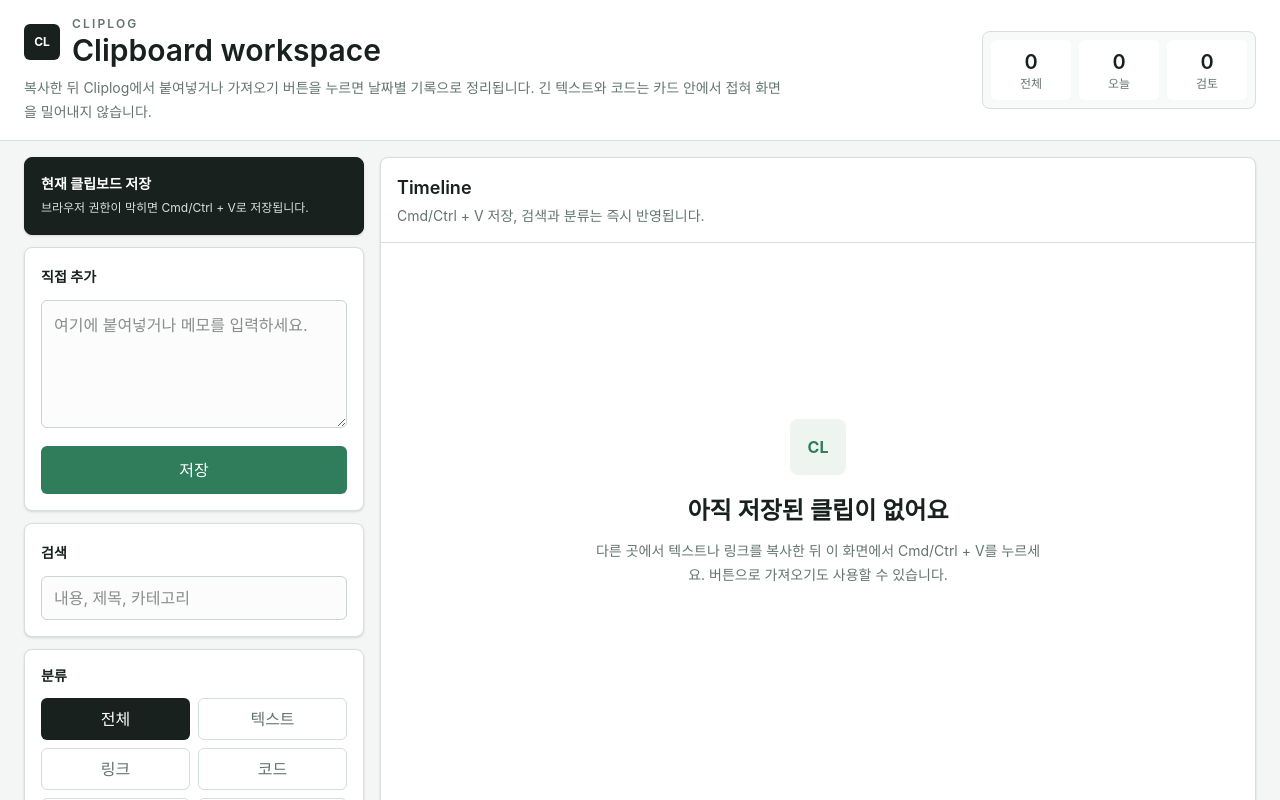
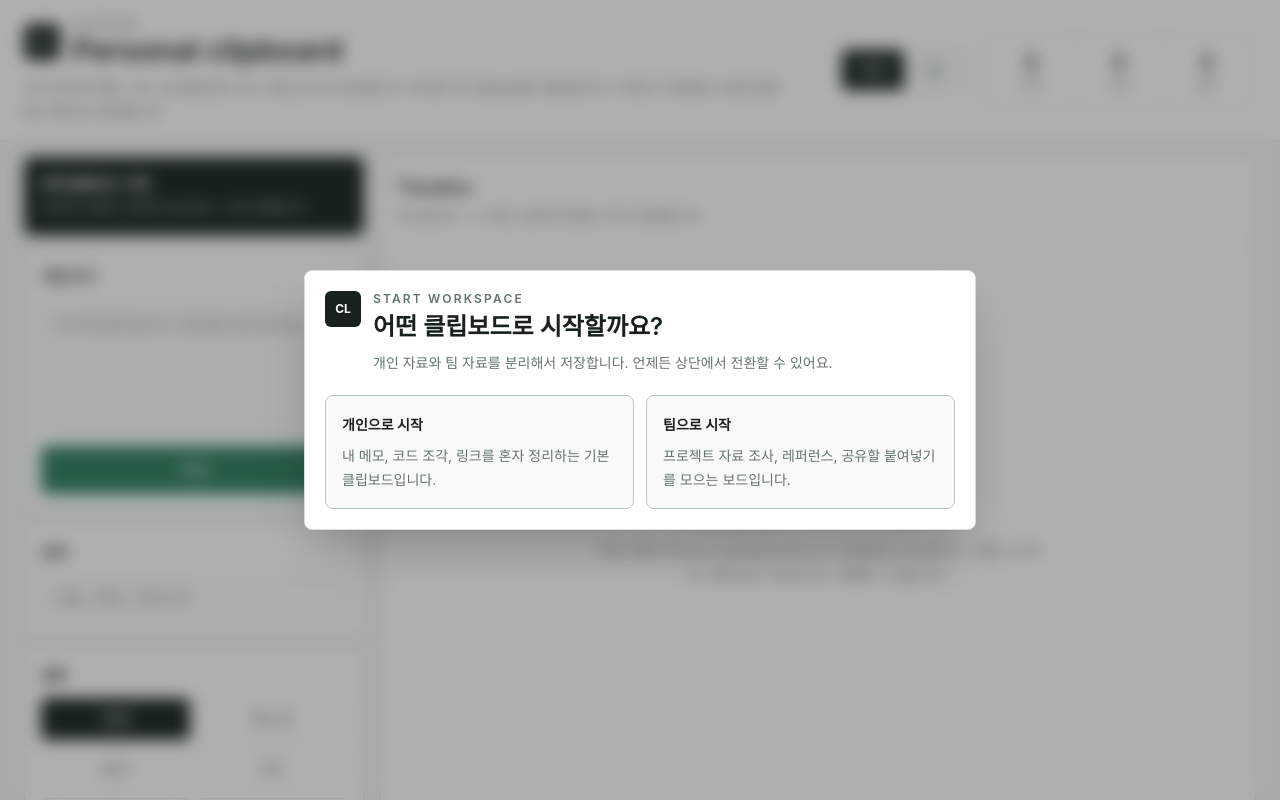
Before and after one commit to pjy2163/Clipspace, a Next.js app: page / in a window 1280 px wide. Shown: the top 800 px of the page. Built offline with nearby package versions, Linux system fonts and the light colour scheme.

Commit message:
feat: add personal and team workspaces

```diff
--- a/src/app/page.tsx
+++ b/src/app/page.tsx
@@ -3,6 +3,7 @@
 import { useEffect, useMemo, useState } from "react";
 
 type ClipType = "text" | "link" | "code" | "contact" | "sensitive";
+type WorkspaceMode = "personal" | "team";
 
 type Clip = {
   id: string;
@@ -16,7 +17,31 @@ type Clip = {
   flagged: boolean;
 };
 
-const STORAGE_KEY = "cliplog.clips.v1";
+const WORKSPACE_KEY = "cliplog.workspace.v1";
+const STORAGE_KEYS: Record<WorkspaceMode, string> = {
+  personal: "cliplog.clips.personal.v1",
+  team: "cliplog.clips.team.v1",
+};
+
+const workspaceCopy: Record<
+  WorkspaceMode,
+  { label: string; title: string; description: string; empty: string; status: string }
+> = {
+  personal: {
+    label: "개인",
+    title: "Personal clipboard",
+    description: "내가 복사한 메모, 코드, 링크를 혼자 쓰는 작업 로그로 정리합니다.",
+    empty: "개인 클립보드가 비어 있어요",
+    status: "개인 보드에 저장했어요.",
+  },
+  team: {
+    label: "팀",
+    title: "Team research board",
+    description: "팀 프로젝트에서 같이 볼 자료, 레퍼런스, 코드 조각을 모으는 공간입니다.",
+    empty: "팀 자료 보드가 비어 있어요",
+    status: "팀 자료 보드에 저장했어요.",
+  },
+};
 
 const typeLabels: Record<ClipType, string> = {
   text: "텍스트",
@@ -150,14 +175,28 @@ function refreshClipClassification(clip: Clip): Clip {
   };
 }
 
-function loadStoredClips() {
+function loadWorkspaceMode() {
+  if (typeof window === "undefined") return "personal";
+  const stored = window.localStorage.getItem(WORKSPACE_KEY);
+  return stored === "team" || stored === "personal" ? stored : "personal";
+}
+
+function hasStoredWorkspace() {
+  if (typeof window === "undefined") return true;
+  return window.localStorage.getItem(WORKSPACE_KEY) === "team" ||
+    window.localStorage.getItem(WORKSPACE_KEY) === "personal";
+}
+
+function loadStoredClips(mode: WorkspaceMode) {
   if (typeof window === "undefined") return [];
-  const raw = window.localStorage.getItem(STORAGE_KEY);
+  const raw =
+    window.localStorage.getItem(STORAGE_KEYS[mode]) ??
+    (mode === "personal" ? window.localStorage.getItem("cliplog.clips.v1") : null);
   if (!raw) return [];
   try {
     return (JSON.parse(raw) as Clip[]).map(refreshClipClassification);
   } catch {
-    window.localStorage.removeItem(STORAGE_KEY);
+    window.localStorage.removeItem(STORAGE_KEYS[mode]);
     return [];
   }
 }
@@ -191,15 +230,39 @@ function clipPreviewMeta(content: string) {
 }
 
 export default function Home() {
-  const [clips, setClips] = useState<Clip[]>(loadStoredClips);
+  const [workspace, setWorkspace] = useState<WorkspaceMode>(loadWorkspaceMode);
+  const [hasSelectedWorkspace, setHasSelectedWorkspace] = useState(hasStoredWorkspace);
+  const [clipsByWorkspace, setClipsByWorkspace] = useState<Record<WorkspaceMode, Clip[]>>(() => ({
+    personal: loadStoredClips("personal"),
+    team: loadStoredClips("team"),
+  }));
   const [query, setQuery] = useState("");
   const [activeType, setActiveType] = useState<ClipType | "all">("all");
   const [status, setStatus] = useState("복사한 뒤 이 화면을 클릭하거나 Cmd/Ctrl + V를 누르세요.");
   const [manualInput, setManualInput] = useState("");
+  const clips = clipsByWorkspace[workspace];
 
   useEffect(() => {
-    window.localStorage.setItem(STORAGE_KEY, JSON.stringify(clips));
-  }, [clips]);
+    window.localStorage.setItem(WORKSPACE_KEY, workspace);
+    window.localStorage.setItem(STORAGE_KEYS.personal, JSON.stringify(clipsByWorkspace.personal));
+    window.localStorage.setItem(STORAGE_KEYS.team, JSON.stringify(clipsByWorkspace.team));
+  }, [clipsByWorkspace, workspace]);
+
+  const selectWorkspace = (mode: WorkspaceMode) => {
+    setWorkspace(mode);
+    setHasSelectedWorkspace(true);
+    setStatus(`${workspaceCopy[mode].label} 보드로 전환했어요.`);
+  };
+
+  const setWorkspaceClips = (
+    updater: Clip[] | ((current: Clip[]) => Clip[]),
+  ) => {
+    setClipsByWorkspace((current) => {
+      const nextClips =
+        typeof updater === "function" ? updater(current[workspace]) : updater;
+      return { ...current, [workspace]: nextClips };
+    });
+  };
 
   const addClip = (content: string, source: Clip["source"]) => {
     const clip = createClip(content, source);
@@ -212,11 +275,11 @@ export default function Home() {
       return;
     }
 
-    setClips((current) => [clip, ...current]);
+    setWorkspaceClips((current) => [clip, ...current]);
     setStatus(
       clip.flagged
         ? "민감할 수 있는 내용이라 Review로 분류했어요."
-        : "Cliplog에 저장했어요.",
+        : workspaceCopy[workspace].status,
     );
   };
 
@@ -284,7 +347,7 @@ export default function Home() {
   }, [clips]);
 
   const toggleFavorite = (id: string) => {
-    setClips((current) =>
+    setWorkspaceClips((current) =>
       current.map((clip) =>
         clip.id === id ? { ...clip, favorite: !clip.favorite } : clip,
       ),
@@ -292,11 +355,14 @@ export default function Home() {
   };
 
   const removeClip = (id: string) => {
-    setClips((current) => current.filter((clip) => clip.id !== id));
+    setWorkspaceClips((current) => current.filter((clip) => clip.id !== id));
   };
 
   return (
     <main className="min-h-screen bg-[#f4f6f5] text-[#18211d]">
+      {!hasSelectedWorkspace ? (
+        <WorkspaceChooser onSelect={selectWorkspace} />
+      ) : null}
       <section className="border-b border-[#d8dfda] bg-white">
         <div className="mx-auto flex w-full max-w-[1600px] flex-col gap-5 px-4 py-4 sm:px-6 xl:flex-row xl:items-center xl:justify-between">
           <div className="space-y-2">
@@ -309,20 +375,34 @@ export default function Home() {
                   Cliplog
                 </p>
                 <h1 className="text-2xl font-semibold tracking-normal text-[#18211d] sm:text-3xl">
-                  Clipboard workspace
+                  {workspaceCopy[workspace].title}
                 </h1>
               </div>
             </div>
             <p className="max-w-3xl text-sm leading-6 text-[#64756d]">
-              복사한 뒤 Cliplog에서 붙여넣거나 가져오기 버튼을 누르면 날짜별 기록으로 정리됩니다.
-              긴 텍스트와 코드는 카드 안에서 접혀 화면을 밀어내지 않습니다.
+              {workspaceCopy[workspace].description} 복사한 뒤 Cliplog에서 붙여넣거나 가져오기
+              버튼을 누르면 날짜별 기록으로 정리됩니다.
             </p>
           </div>
 
-          <div className="grid grid-cols-3 gap-2 rounded-lg border border-[#d8dfda] bg-[#f8faf9] p-2">
-            <Stat label="전체" value={stats.total} />
-            <Stat label="오늘" value={stats.today} />
-            <Stat label="검토" value={stats.flagged} />
+          <div className="flex flex-col gap-3 sm:flex-row sm:items-center">
+            <div className="grid grid-cols-2 rounded-lg border border-[#d8dfda] bg-[#f8faf9] p-1">
+              <ModeButton
+                active={workspace === "personal"}
+                label="개인"
+                onClick={() => selectWorkspace("personal")}
+              />
+              <ModeButton
+                active={workspace === "team"}
+                label="팀"
+                onClick={() => selectWorkspace("team")}
+              />
+            </div>
+            <div className="grid grid-cols-3 gap-2 rounded-lg border border-[#d8dfda] bg-[#f8faf9] p-2">
+              <Stat label="전체" value={stats.total} />
+              <Stat label="오늘" value={stats.today} />
+              <Stat label="검토" value={stats.flagged} />
+            </div>
           </div>
         </div>
       </section>
@@ -410,9 +490,9 @@ export default function Home() {
             {clips.length > 0 ? (
               <button
                 className="rounded-md border border-[#d5ded8] px-3 py-2 text-sm font-medium text-[#64756d] transition hover:border-[#b4c0b8] hover:text-[#18211d]"
-                onClick={() => setClips([])}
+                onClick={() => setWorkspaceClips([])}
               >
-                전체 비우기
+                {workspaceCopy[workspace].label} 보드 비우기
               </button>
             ) : null}
           </div>
@@ -424,7 +504,7 @@ export default function Home() {
                   CL
                 </div>
                 <h3 className="mt-5 text-2xl font-semibold text-[#18211d]">
-                  아직 저장된 클립이 없어요
+                  {workspaceCopy[workspace].empty}
                 </h3>
                 <p className="mt-3 text-sm leading-6 text-[#64756d]">
                   다른 곳에서 텍스트나 링크를 복사한 뒤 이 화면에서 Cmd/Ctrl + V를 누르세요.
@@ -458,6 +538,75 @@ export default function Home() {
         </section>
       </section>
     </main>
+  );
+}
+
+function WorkspaceChooser({ onSelect }: { onSelect: (mode: WorkspaceMode) => void }) {
+  return (
+    <div className="fixed inset-0 z-50 grid place-items-center bg-[#18211d]/35 px-4 backdrop-blur-sm">
+      <section className="w-full max-w-2xl rounded-lg border border-[#d8dfda] bg-white p-5 shadow-2xl">
+        <div className="flex items-start gap-3">
+          <div className="grid size-9 shrink-0 place-items-center rounded-md bg-[#18211d] text-xs font-bold text-white">
+            CL
+          </div>
+          <div>
+            <p className="text-xs font-semibold uppercase tracking-[0.18em] text-[#64756d]">
+              Start workspace
+            </p>
+            <h2 className="mt-1 text-2xl font-semibold text-[#18211d]">
+              어떤 클립보드로 시작할까요?
+            </h2>
+            <p className="mt-2 text-sm leading-6 text-[#64756d]">
+              개인 자료와 팀 자료를 분리해서 저장합니다. 언제든 상단에서 전환할 수 있어요.
+            </p>
+          </div>
+        </div>
+
+        <div className="mt-5 grid gap-3 sm:grid-cols-2">
+          <button
+            className="rounded-lg border border-[#b9c8bf] bg-[#f8faf9] p-4 text-left transition hover:border-[#2f7d5b] hover:bg-[#eef5f1]"
+            onClick={() => onSelect("personal")}
+          >
+            <span className="text-sm font-semibold text-[#18211d]">개인으로 시작</span>
+            <span className="mt-2 block text-sm leading-6 text-[#64756d]">
+              내 메모, 코드 조각, 링크를 혼자 정리하는 기본 클립보드입니다.
+            </span>
+          </button>
+          <button
+            className="rounded-lg border border-[#b9c8bf] bg-[#f8faf9] p-4 text-left transition hover:border-[#2f7d5b] hover:bg-[#eef5f1]"
+            onClick={() => onSelect("team")}
+          >
+            <span className="text-sm font-semibold text-[#18211d]">팀으로 시작</span>
+            <span className="mt-2 block text-sm leading-6 text-[#64756d]">
+              프로젝트 자료 조사, 레퍼런스, 공유할 붙여넣기를 모으는 보드입니다.
+            </span>
+          </button>
+        </div>
+      </section>
+    </div>
+  );
+}
+
+function ModeButton({
+  active,
+  label,
+  onClick,
+}: {
+  active: boolean;
+  label: string;
+  onClick: () => void;
+}) {
+  return (
+    <button
+      className={
+        active
+          ? "rounded-md bg-[#18211d] px-4 py-2 text-sm font-semibold text-white"
+          : "rounded-md px-4 py-2 text-sm font-semibold text-[#64756d] transition hover:text-[#18211d]"
+      }
+      onClick={onClick}
+    >
+      {label}
+    </button>
   );
 }
 
```
